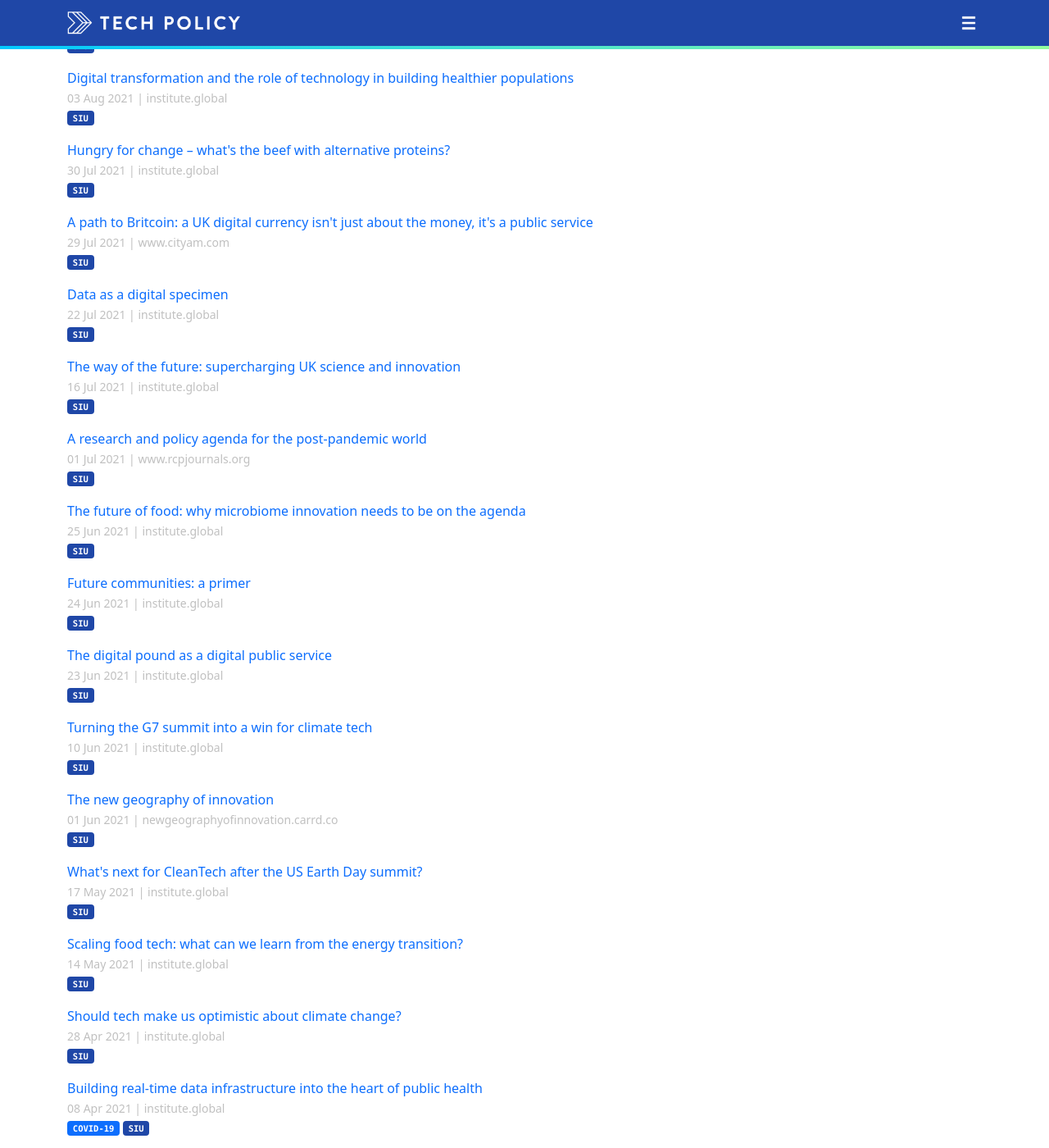
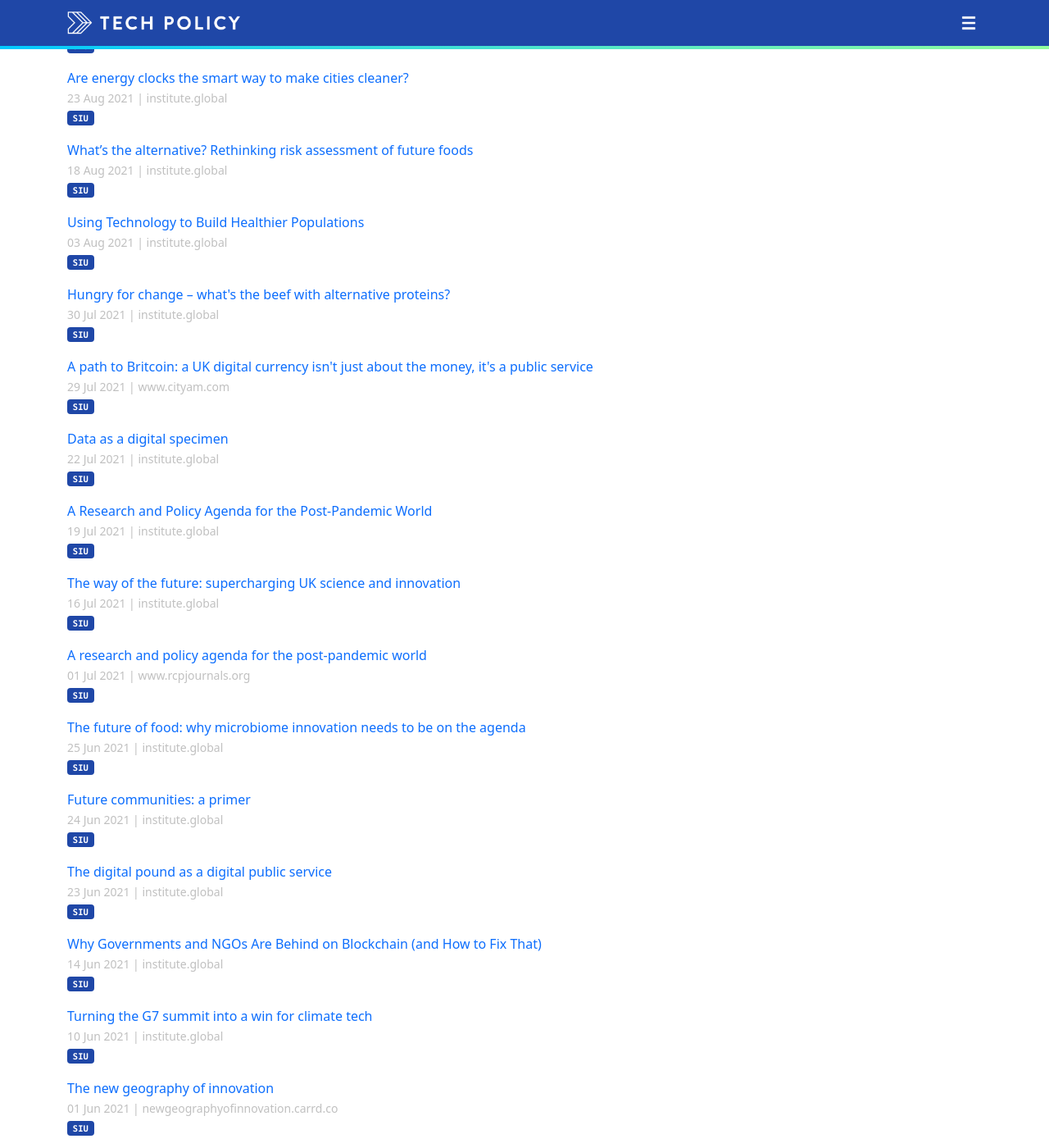
Before and after one commit to techpolicyio/techpolicyio.github.io, a Jekyll site: the page built from pages/siu.md, in a window 1280 px wide and 1400 px high, scrolled down 2373 px. Shown: the whole window at 82% size. Built offline with Jekyll 4.4.1, drawn with Linux system fonts in a browser that asks for light colours; some of the changed text lies outside the part shown.

Commit message:
Update links.yml

```diff
--- a/_data/links.yml
+++ b/_data/links.yml
@@ -887,7 +887,7 @@
   url: https://institute.global/policy/hungry-change-whats-beef-alternative-proteins
   date: 2021-07-30
   unit: siu
-- title: "Digital transformation and the role of technology in building healthier populations"
+- title: "Using Technology to Build Healthier Populations"
   url: https://institute.global/policy/digital-transformation-and-role-technology-building-healthier-populations-submission-reform
   date: 2021-08-03
   unit: siu
@@ -1239,24 +1239,48 @@
 - title: "The New Frontier of Extending Lifespans and Healthspans at SXSW: Key Takeaways"
   url: https://institute.global/policy/new-frontier-extending-lifespans-and-healthspans-sxsw-key-takeaways-1
   date: 2022-04-01
-  unit: SIU
+  unit: siu
 - title: "Are We Ready for a Chinese Reshaping of the Global Agrifood System?"
   url: https://institute.global/policy/are-we-ready-chinese-reshaping-global-agrifood-system
   date: 2022-03-28
-  unit: SIU
+  unit: siu
 - title: "Digital Government in North America: Innovating for Quality, Inclusion and Access"
   url: https://institute.global/policy/digital-government-north-america-innovating-quality-inclusion-and-access
   date: 2022-03-28
-  unit: DGU
+  unit: dgu
 - title: "A Leaders’ Guide to Building a Tech-Forward Foreign Policy"
   url: https://institute.global/policy/leaders-guide-building-tech-forward-foreign-policy
   date: 2022-03-25
-  unit: IPU
+  unit: ipu
 - title: "Strategic Foreign-Policy Leadership for a New Era of Tech Geopolitics"
   url: https://institute.global/policy/strategic-foreign-policy-leadership-new-era-tech-geopolitics
   date: 2022-03-25
-  unit: IPU
+  unit: ipu
 - title: "State of Resilience: How Ukraine’s Digital Government Is Supporting Its Citizens During the War"
   url: https://institute.global/policy/state-resilience-how-ukraines-digital-government-supporting-its-citizens-during-war
   date: 2022-03-25
-  unit: DGU
+  unit: dgu
+- title: "Two Barriers to Normal"
+  url: https://institute.global/policy/two-barriers-normal
+  date: 2021-05-12
+  unit: dgu
+- title: "A Research and Policy Agenda for the Post-Pandemic World"
+  url: https://institute.global/policy/research-and-policy-agenda-post-pandemic-world
+  date: 2021-07-19
+  unit: siu
+- title: "Make No Mistake, Digital Health Passes Will Help Get the Economy Moving Again"
+  url: https://institute.global/policy/make-no-mistake-digital-health-passes-will-help-get-economy-moving-again
+  date: 2021-02-22
+  unit: dgu
+- title: "Why Governments and NGOs Are Behind on Blockchain (and How to Fix That)"
+  url: https://institute.global/policy/why-governments-and-ngos-are-behind-blockchain-and-how-fix
+  date: 2021-06-14
+  unit: siu
+- title: "Social Media Futures: Will the EU Become the Global Internet Regulator?"
+  url: https://institute.global/policy/social-media-futures-will-eu-become-global-internet-regulator
+  date: 2021-12-13
+  unit: ipu
+- title: "Harnessing technology in the fight against climate crises: a roadmap for leaders"
+  url: https://institute.global/policy/harnessing-technology-fight-against-climate-crises-roadmap-leaders
+  date: 2021-11-05
+  unit: tdu
```
